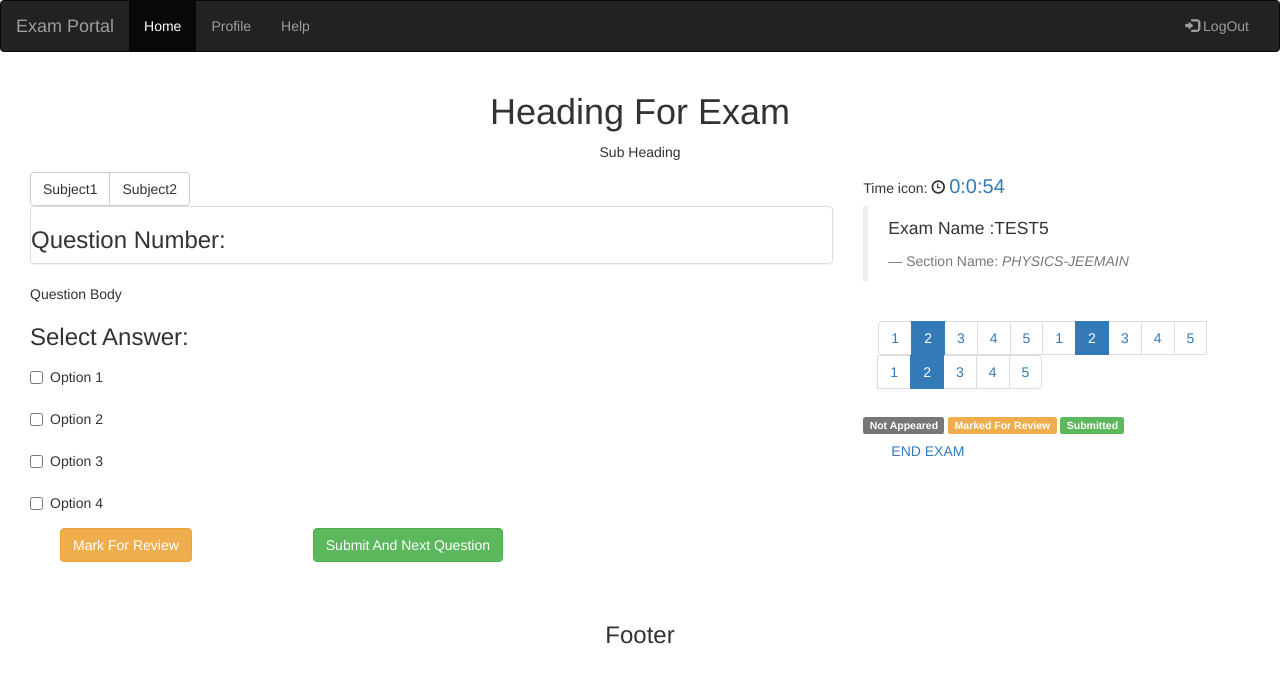
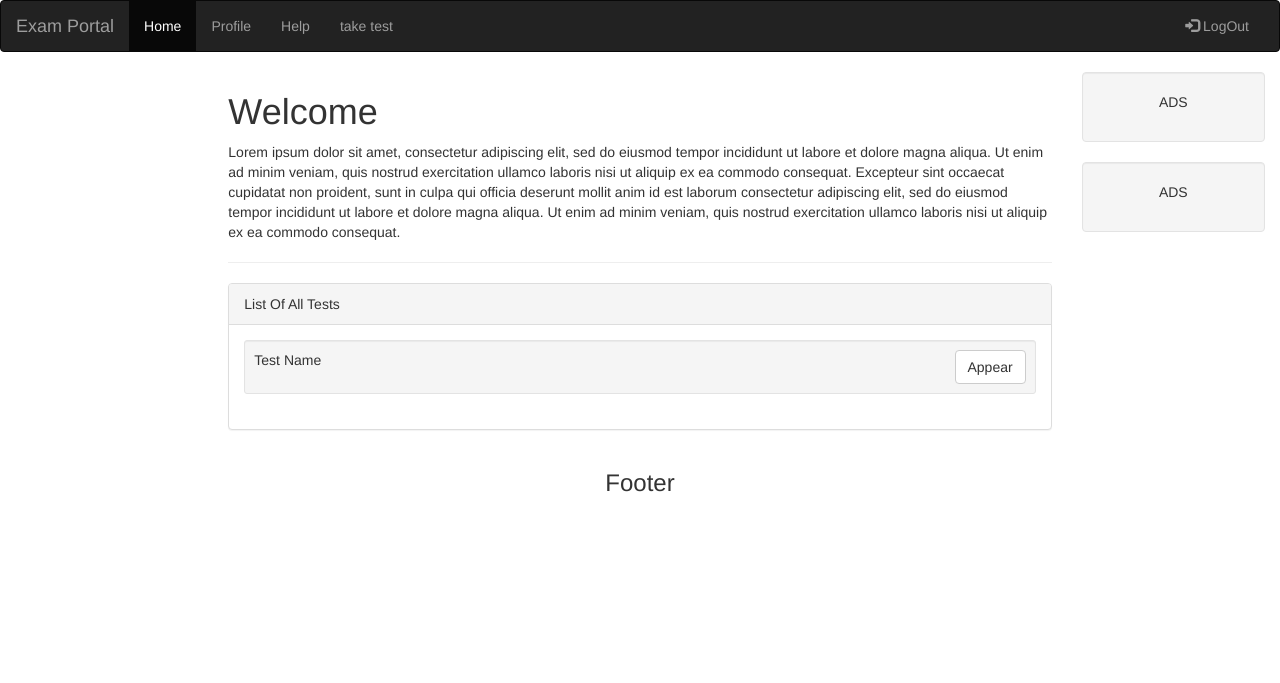
Before and after one commit to v786/ExamSystem, a PHP site: page / in a window 1280 px wide. Shown: the top 683 px of the page. Run offline with PHP 8.4, Linux system fonts and the light colour scheme.

Commit message:
Exam welcome

```diff
--- a/exam/index.php
+++ b/exam/index.php
@@ -16,152 +16,37 @@
   </head>
   <body>
     <?php include "navbar.php"; ?>
-  <div class="container-fluid">
-	<div class="row">
-		<div class="col-md-12">
-			<div class="text-center">
-			  <h1>Heading For Exam</h1>
-			  <p>Sub Heading</p>
+
+<div class="container-fluid text-center">
+  <div class="row content">
+    <div class="col-sm-2 sidenav">
+
+    </div>
+    <div class="col-sm-8 text-left">
+      <h1>Welcome</h1>
+      <p>Lorem ipsum dolor sit amet, consectetur adipiscing elit, sed do eiusmod tempor incididunt ut labore et dolore magna aliqua. Ut enim ad minim veniam, quis nostrud exercitation ullamco laboris nisi ut aliquip ex ea commodo consequat. Excepteur sint occaecat cupidatat non proident, sunt in culpa qui officia deserunt mollit anim id est laborum consectetur adipiscing elit, sed do eiusmod tempor incididunt ut labore et dolore magna aliqua. Ut enim ad minim veniam, quis nostrud exercitation ullamco laboris nisi ut aliquip ex ea commodo consequat.</p>
+      <hr>
+      <div class="panel panel-default">
+        <div class="panel-heading">List Of All Tests</div>
+        <div class="panel-body">
+          <div class="col-md-12 well well-sm">
+          Test Name
+          <a href="exam.php" type="button" class="btn btn-default" style="float: right;">Appear</a>
           </div>
         </div>
       </div>
-	<div class="container-fluid">
-		<div class="row">
-			<div class="col-md-8">
-				<div class="btn-group btn-group">
-
-					<button class="btn btn-default" type="button">
-						Subject1
-					</button>
-					<button class="btn btn-default" type="button">
-						Subject2
-					</button>
     </div>
+    <div class="col-sm-2 sidenav">
+      <div class="well">
+        <p>ADS</p>
       </div>
-			<div class="col-md-4 timer">
-				Time icon: <span class="glyphicon glyphicon-time"></span>
-				<a id="demo" style="text-align: center;font-size: 20px;"></a>
-			</div>
-			<script src="js/timer.js" ></script>
-		</div>
-	</div>
-	<div class="container-fluid">
-	<div class="row">
-		<div class="col-md-8">
-			<div class="panel panel-default">
-				<h3>
-					Question Number:
-				</h3>
-			</div>
-
-			<p>
-				Question Body
-			</p>
-			<h3>
-				Select Answer:
-			</h3>
-			<form class="form-horizontal" role="form">
-				<div class="form-group">
-		      <div class=" col-sm-10">
-		        <div class="checkbox">
-		          <label>
-		          	<input type="checkbox" name="remember">
-		          	Option 1
-		          </label>
+      <div class="well">
+        <p>ADS</p>
       </div>
     </div>
   </div>
-		    <div class="form-group">
-		      <div class="col-sm-10">
-		        <div class="checkbox">
-		          <label>
-			          <input type="checkbox" name="remember">
-			          Option 2
-		          </label>
 </div>
-		      </div>
-		    </div>
-		    <div class="form-group">
-		      <div class="col-sm-10">
-		        <div class="checkbox">
-		          <label>
-			          <input type="checkbox" name="remember">
-			          Option 3
-		          </label>
-		        </div>
-		      </div>
-		    </div>
-		    <div class="form-group">
-		      <div class="col-sm-10">
-		        <div class="checkbox">
-		          <label>
-		          	<input type="checkbox" name="remember">
-		          	Option 4
-		          </label>
-		        </div>
-		      </div>
-		    </div>
-				<div class="col-md-8">
-					<div class="col-sm-6">
-						<button type="submit" class="btn btn-warning">
-							Mark For Review
-						</button>
-					</div>
-					<div class="col-sm-6">
-						<button type="submit" class="btn btn-success">
-							Submit And Next Question
-						</button>
-					</div>
-				</div>
-			</form>
-		</div>
-		<div class="col-md-4">
-			<blockquote>
-				<p>
-					Exam Name :TEST5
-				</p> <small>Section Name:<cite> PHYSICS-JEEMAIN</cite></small>
-			</blockquote>
-			<div class="col-md-12">
-				<ul class="pagination">
-				  <li><a href="#">1</a></li>
-				  <li class="active"><a href="#">2</a></li>
-				  <li><a href="#">3</a></li>
-				  <li><a href="#">4</a></li>
-				  <li><a href="#">5</a></li>
-				  <li><a href="#">1</a></li>
-				  <li class="active"><a href="#">2</a></li>
-				  <li><a href="#">3</a></li>
-				  <li><a href="#">4</a></li>
-				  <li><a href="#">5</a></li>
-				  <li><a href="#">1</a></li>
-				  <li class="active"><a href="#">2</a></li>
-				  <li><a href="#">3</a></li>
-				  <li><a href="#">4</a></li>
-				  <li><a href="#">5</a></li>
-				</ul>
-			</div>
-			<div>
-				<span class="label label-default">Not Appeared</span>
-				<span class="label label-warning">Marked For Review</span>
-				<span class="label label-success">Submitted</span>
-			</div>
-			<div class="col-sm-2">
-				<a href="#" class="btn" type="button">END EXAM</a>
-			</div>
-		</div>
-	</div>
-	<div class="row">
-		<div class="col-md-12">
-			<h3 class="text-center">
-			</h3>
-		</div>
-	</div>
-	<div class="row">
-		<div class="col-md-12">
-			<h3 class="text-center">
-			</h3>
-		</div>
-	</div>
+
   <div class="row">
     <div class="col-md-12">
       <h3 class="text-center">
--- a/exam/navbar.php
+++ b/exam/navbar.php
@@ -10,9 +10,10 @@
     </div>
     <div class="collapse navbar-collapse" id="myNavbar">
       <ul class="nav navbar-nav">
-        <li class="active"><a href="#">Home</a></li>
+        <li class="active"><a href="index">Home</a></li>
         <li><a href="#">Profile</a></li>
         <li><a href="#">Help</a></li>
+        <li><a href="exam.php">take test</a></li>
       </ul>
       <ul class="nav navbar-nav navbar-right">
         <li><a href="#"><span class="glyphicon glyphicon-log-in"></span> LogOut</a></li>
```
Also changed, not shown: exam/exam.php (added, +177 -0 lines). Lines whose indentation alone changed are shown as unchanged.
